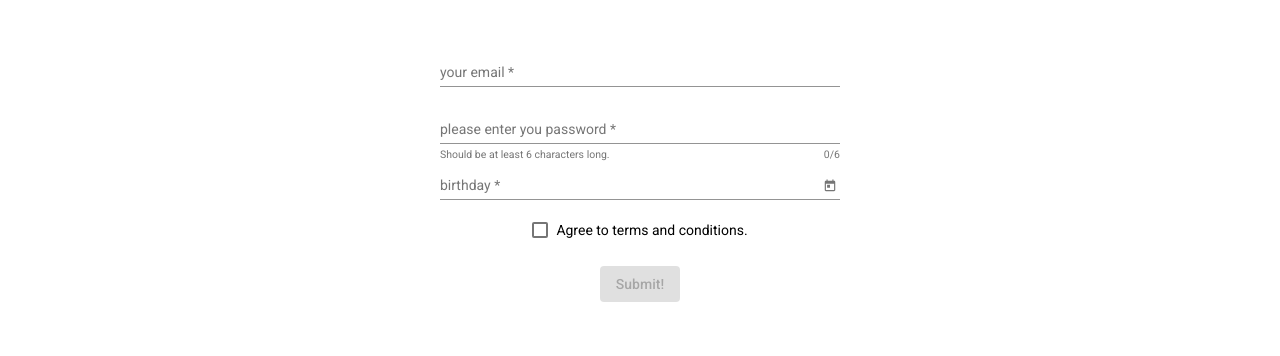
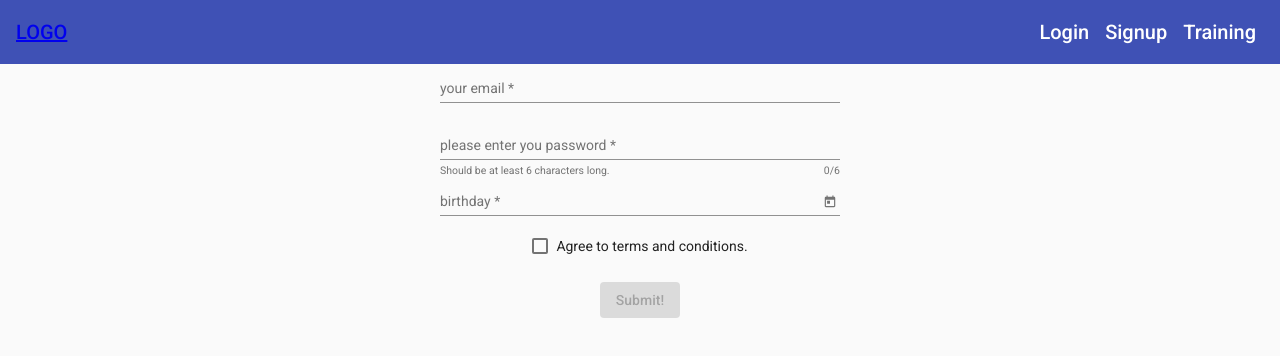
Before and after one commit to Mahmoudatia/sixpacks, an Angular app: page /signup in a window 1280 px wide. Shown: the top 356 px of the page. Built offline with nearby package versions, Linux system fonts and the light colour scheme.

Commit message:
Add side nav and theme it with fx | hide and show links based on screen size

```diff
--- a/src/app/app.component.html
+++ b/src/app/app.component.html
@@ -1 +1,47 @@
-<router-outlet></router-outlet>
+<mat-sidenav-container>
+  <!-- SideNav -->
+  <mat-sidenav #sidenav role="sideNave">
+    <mat-nav-list class="side-links">
+      <a mat-list-item routerLink="/signup">
+        <mat-icon>face</mat-icon>
+        <span>Signup</span>
+      </a>
+      <a mat-list-item routerLink="/login">
+        <mat-icon>input</mat-icon>
+        <span>Login</span>
+      </a>
+      <a mat-list-item routerLink="/training">
+        <mat-icon>fitness_center</mat-icon>
+        <span>Training</span>
+      </a>
+    </mat-nav-list>
+  </mat-sidenav>
+
+  <!-- SideNav content -->
+  <mat-sidenav-content>
+    <mat-toolbar color="primary">
+      <main>
+        <div>
+          <button (click)="sidenav.toggle()" mat-icon-button fxHide.gt-xs>
+            <mat-icon>menu</mat-icon>
+          </button>
+          <a routerLink="/">
+            <span>LOGO</span>
+          </a>
+        </div>
+        <div class="navigation-links" fxHide.xs>
+          <a routerLink="/login">
+            <span>Login</span>
+          </a>
+          <a routerLink="/signup">
+            <span>Signup</span>
+          </a>
+          <a routerLink="/training">
+            <span>Training</span>
+          </a>
+        </div>
+      </main>
+    </mat-toolbar>
+    <router-outlet></router-outlet>
+  </mat-sidenav-content>
+</mat-sidenav-container>
--- a/src/app/app.component.scss
+++ b/src/app/app.component.scss
@@ -0,0 +1,35 @@
+.mat-drawer-container {
+  height: 100%;
+}
+
+mat-sidenav {
+  width: 20%;
+
+  @media (max-width:1000px) {
+    width: 50%;
+  }
+}
+
+.side-links {
+  span {
+    margin-left: .5rem;
+  }
+}
+
+main {
+  display: flex;
+  align-items: center;
+  justify-content: space-between;
+  width: 100%;
+
+  .navigation-links {
+    a {
+      text-decoration: none;
+    }
+
+    span {
+      color: #fff;
+      margin: 0 .5rem;
+    }
+  }
+}
--- a/src/app/app.component.ts
+++ b/src/app/app.component.ts
@@ -6,5 +6,4 @@ import { Component } from '@angular/core';
   styleUrls: ['./app.component.scss']
 })
 export class AppComponent {
-  title = 'sixpacks';
 }
--- a/src/app/auth/login/login.component.html
+++ b/src/app/auth/login/login.component.html
@@ -14,7 +14,6 @@
         placeholder="place enter Your Email"
       />
       <mat-hint>please enter valid email.</mat-hint>
-      <mat-error *ngIf="">missing email.</mat-error>
     </mat-form-field>
     <mat-form-field>
       <input
@@ -26,8 +25,6 @@
         placeholder="place enter Your password"
       />
     </mat-form-field>
-    <mat-hint>please enter valid password</mat-hint>
-    <mat-error *ngIf="">missing password.</mat-error>
     <button
       type="submit"
       mat-raised-button
--- a/src/app/auth/login/login.component.scss
+++ b/src/app/auth/login/login.component.scss
@@ -1,5 +1,7 @@
-.login-form {
-  mat-form-field {
-    width: 400px;
-  }
+mat-form-field {
+  width: 400px;
 }
+
+button {
+  margin-top: 1.5rem;
+}
--- a/src/app/auth/signup/signup.component.scss
+++ b/src/app/auth/signup/signup.component.scss
@@ -1,6 +1,3 @@
-.signupForm {
-  margin-top: 3rem;
-
 .example-form {
   min-width: 150px;
   max-width: 500px;
@@ -15,4 +12,3 @@
 button {
   margin-top: 1.5rem;
 }
-}
```
Also changed, not shown: src/app/material.module.ts (+14 -2 lines), src/styles.scss (+9 -2 lines). Lines whose indentation alone changed are shown as unchanged.
